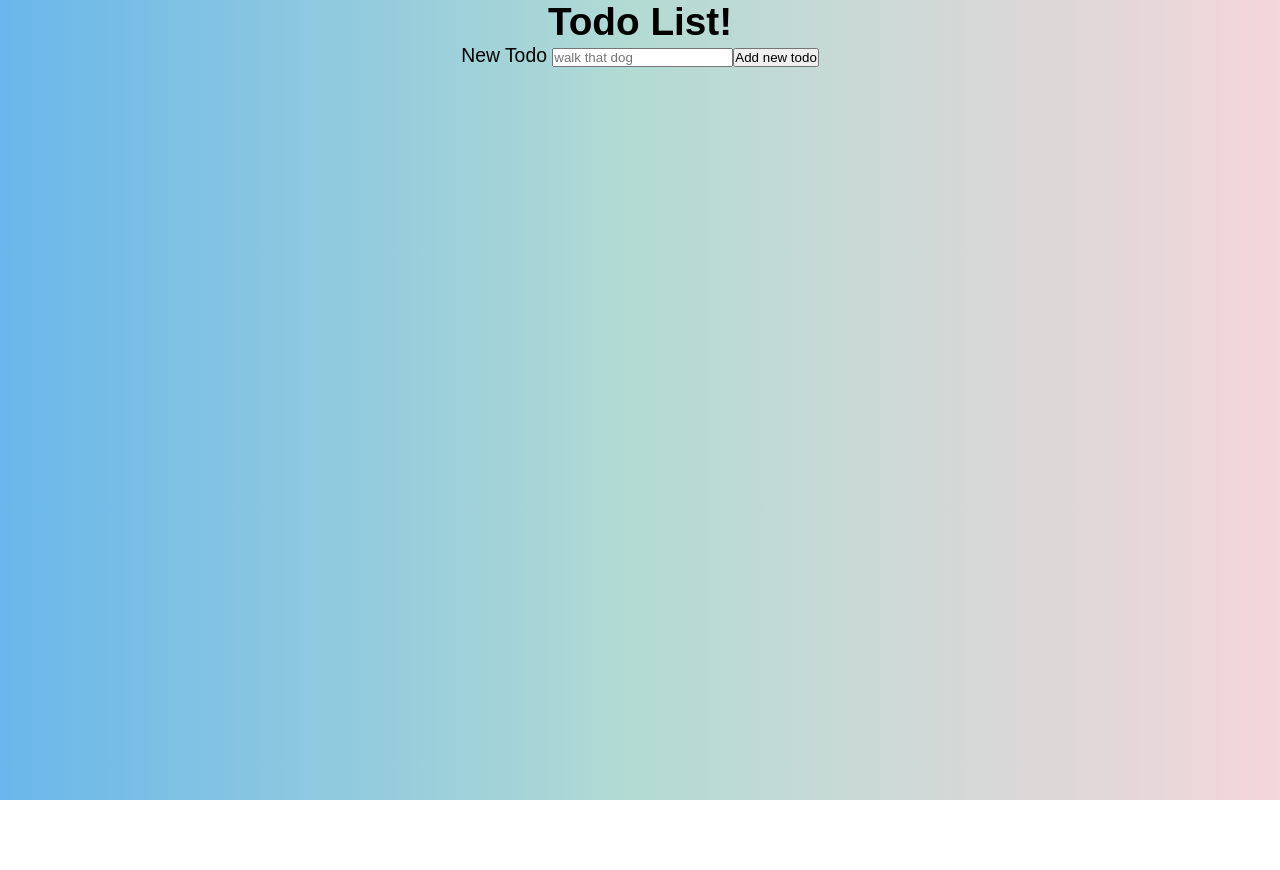
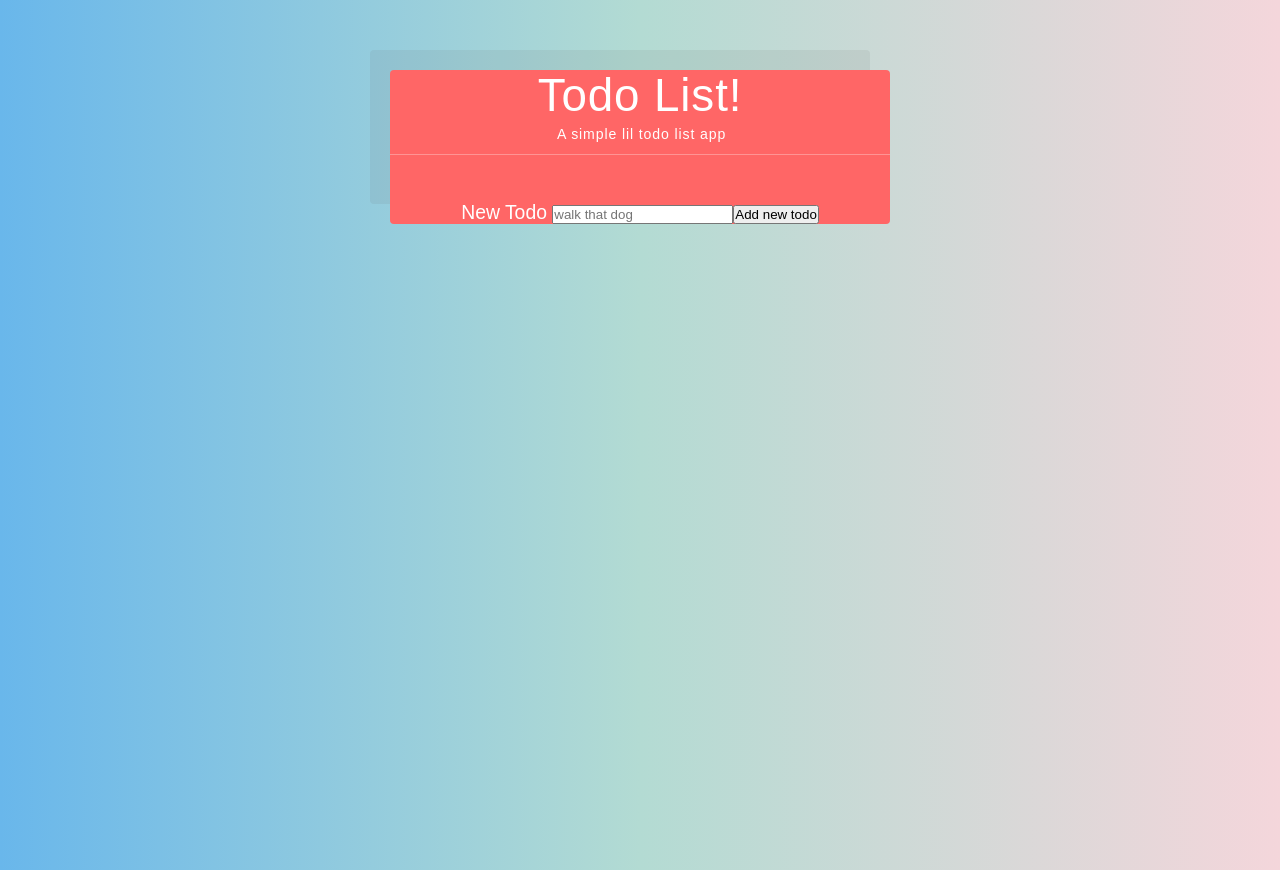
Before and after one commit to kzieber/react-todo-list, a React (Create React App) app: page / in a window 1280 px wide. Before the commit the page ends 800 px from the top, so only its background shows below. Built offline with nearby package versions, Linux system fonts and the light colour scheme.

Commit message:
more styles added

```diff
--- a/src/TodoList.js
+++ b/src/TodoList.js
@@ -1,6 +1,7 @@
 import React, { Component } from 'react';
 import NewTodoForm from './NewTodoForm';
 import Todo from './Todo';
+import './Todolist.css';
 
 export default class TodoList extends Component {
   constructor(props) {
@@ -63,8 +64,10 @@ export default class TodoList extends Component {
     });
 
     return (
-      <div>
-        <h1>Todo List!</h1>
+      <div className='TodoList'>
+        <h1>
+          Todo List!<span>A simple lil todo list app</span>
+        </h1>
         <ul>{todoItems}</ul>
         <NewTodoForm createTodo={this.create} />
       </div>
--- /dev/null
+++ b/src/Todolist.css
@@ -0,0 +1,29 @@
+.TodoList {
+  margin: 4rem auto;
+  padding: 2rem, 3rem, 3rem;
+  max-width: 500px;
+  background: #ff6666;
+  color: #fff;
+  box-shadow: -20px -20px 0px 0px rgba(100, 100, 100, 0.1);
+  border-radius: 4px;
+}
+
+.TodoList ul {
+  margin-top: 2.6rem;
+  list-style: none;
+}
+
+.TodoList h1 {
+  font-weight: normal;
+  font-size: 2.6rem;
+  letter-spacing: 0.05rem;
+  border-bottom: 1px solid rgba(255, 255, 255, 0.3);
+}
+
+.TodoList h1 span {
+  display: block;
+  font-size: 0.8rem;
+  margin-bottom: 0.7rem;
+  margin-left: 3px;
+  margin-top: 0.2rem;
+}
```
Also changed, not shown: 1 other file (tests, documents, lock files or other folders).
